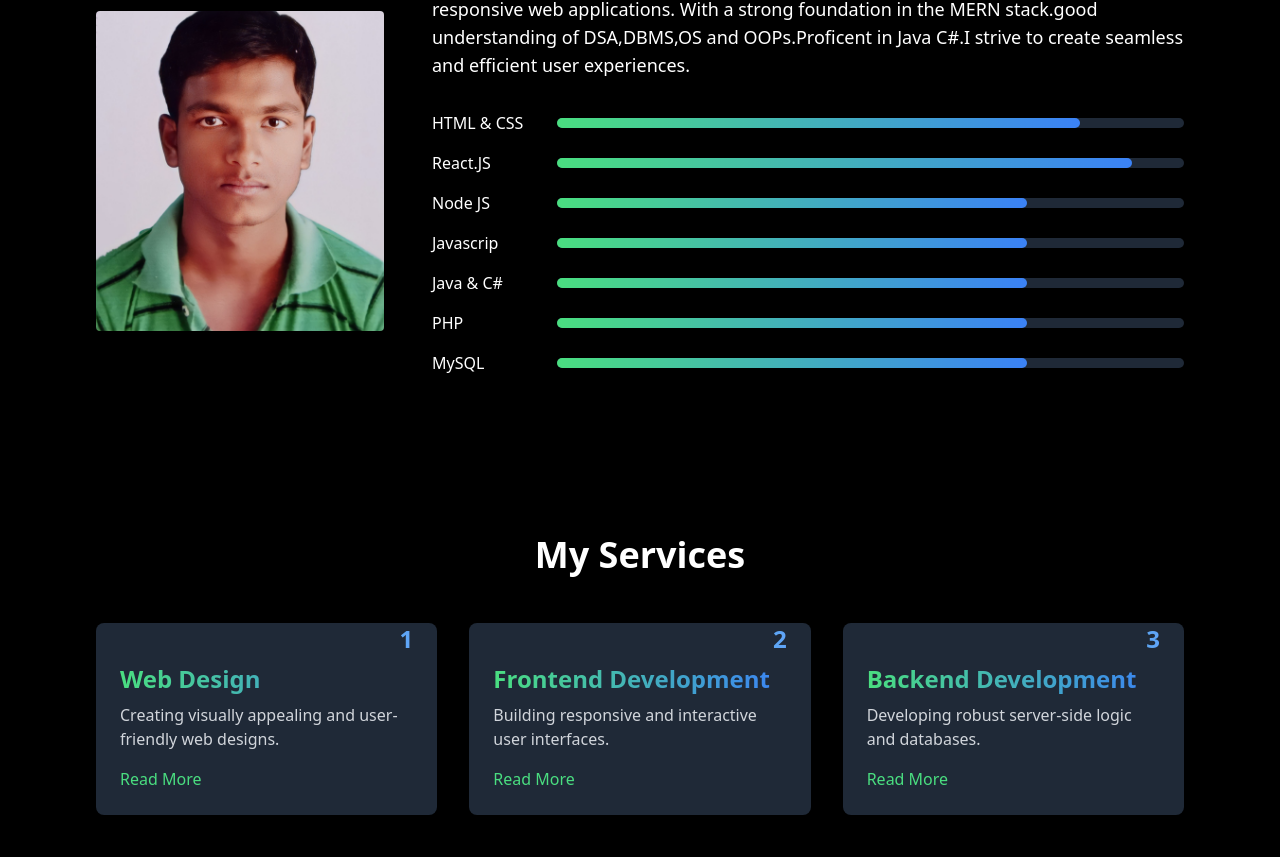
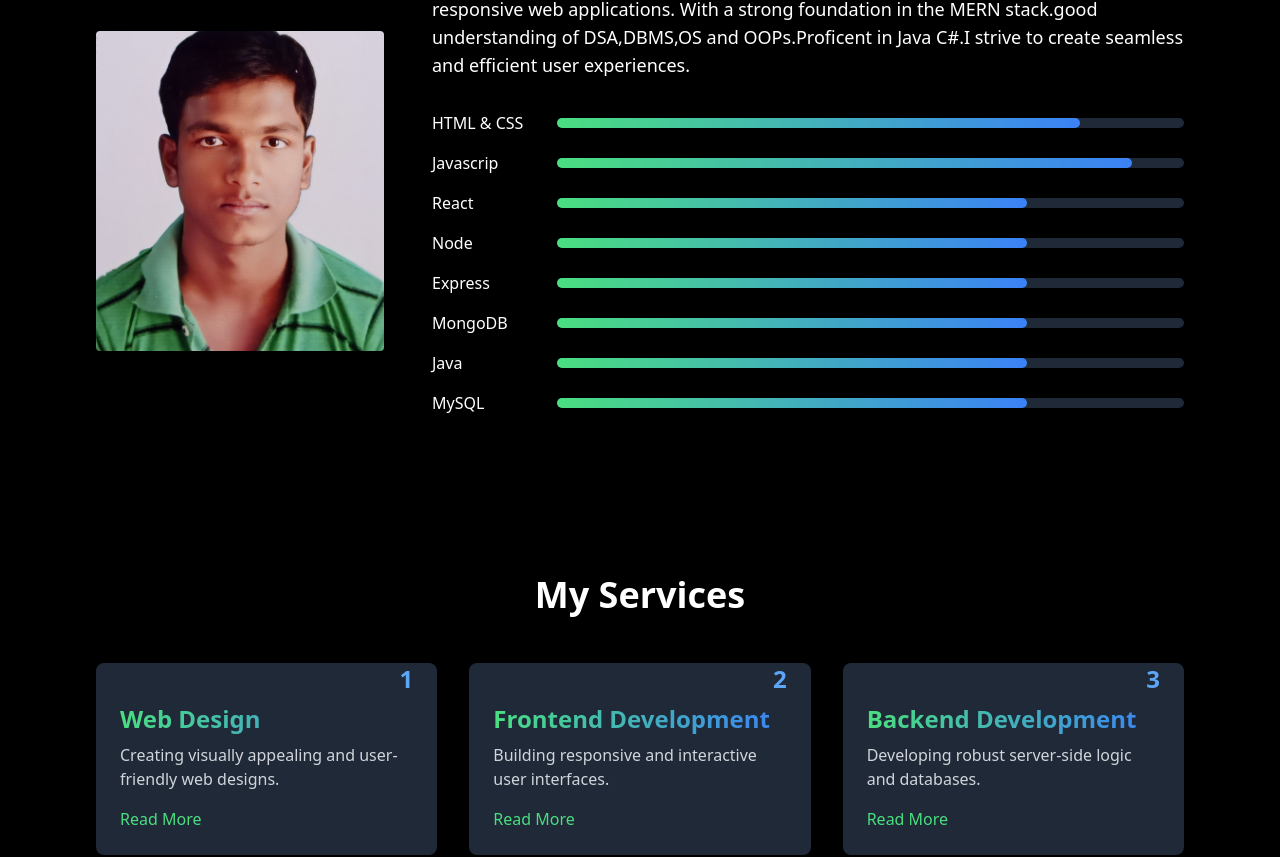
Before and after one commit to suvasanpui/MyPortfolio, a React (Vite) app: page / in a window 1280 px wide. Shown: the part 721-1578 px from the top of the page. Built offline with nearby package versions, Linux system fonts and the light colour scheme.

Commit message:
portfolio

```diff
--- a/src/components/About.jsx
+++ b/src/components/About.jsx
@@ -33,7 +33,7 @@ const About = () => {
               </div>
               <div className="flex items-center">
                 <label htmlFor="htmlandcss" className="w-2/12">
-                  React.JS
+                  Javascrip
                 </label>
                 <div className="grow bg-gray-800 rounded-full h-2.5">
                   <div
@@ -44,7 +44,7 @@ const About = () => {
               </div>
               <div className="flex items-center">
                 <label htmlFor="htmlandcss" className="w-2/12">
-                  Node JS
+                  React
                 </label>
                 <div className="grow bg-gray-800 rounded-full h-2.5">
                   <div
@@ -55,7 +55,7 @@ const About = () => {
               </div>
               <div className="flex items-center">
                 <label htmlFor="htmlandcss" className="w-2/12">
-                  Javascrip
+                  Node
                 </label>
                 <div className="grow bg-gray-800 rounded-full h-2.5">
                   <div
@@ -66,7 +66,7 @@ const About = () => {
               </div>
               <div className="flex items-center">
                 <label htmlFor="htmlandcss" className="w-2/12">
-                  Java & C#
+                  Express
                 </label>
                 <div className="grow bg-gray-800 rounded-full h-2.5">
                   <div
@@ -77,7 +77,18 @@ const About = () => {
               </div>
               <div className="flex items-center">
                 <label htmlFor="htmlandcss" className="w-2/12">
-                  PHP
+                  MongoDB
+                </label>
+                <div className="grow bg-gray-800 rounded-full h-2.5">
+                  <div
+                    className="bg-gradient-to-r from-green-400 to-blue-500 h-2.5 rounded-full
+                    transform transition-transform duration-300 hover:scale-105 w-9/12"
+                  ></div>
+                </div>
+              </div>
+              <div className="flex items-center">
+                <label htmlFor="htmlandcss" className="w-2/12">
+                  Java
                 </label>
                 <div className="grow bg-gray-800 rounded-full h-2.5">
                   <div
--- a/src/components/Contact.jsx
+++ b/src/components/Contact.jsx
@@ -1,5 +1,5 @@
 import React from 'react'
-import { FaEnvelope, FaMapMarkedAlt, FaPhone } from 'react-icons/fa'
+import { FaEnvelope, FaLinkedin, FaMapMarkedAlt, FaPhone } from 'react-icons/fa'
 
 const Contact = () => {
   return (
@@ -23,9 +23,14 @@ const Contact = () => {
                 <span>+91 7479108631</span>
             </div>
             <div className='mb-4'>
+                <FaLinkedin className="inline-block text-green-400 mr-2" />
+                <span><a href='https://linkedin.com/in/suva-sanpui'>Linkedin</a></span>
+            </div>
+            <div className='mb-4'>
                 <FaMapMarkedAlt className='inline-block text-green-400 mr-2'></FaMapMarkedAlt>
-                <span>Diamond Harbour, 24 parganas(South), West Bengal, India , 743375</span>
+                <span>Diamond Harbour, Kolkata, West Bengal, India , 743375</span>
             </div>
+
           </div>
           <div className='flex-1 w-full'>
             <form className='space-y-4'>
--- a/src/components/Footer.jsx
+++ b/src/components/Footer.jsx
@@ -32,7 +32,7 @@ const Footer = () => {
             <a href="#" className="text-gray-400 hover:text-white">
               <FaTwitter />
             </a>
-            <a href="https://www.linkedin.com/in/suva-sanpui-1668b2231?utm_source=share&utm_campaign=share_via&utm_content=profile&utm_medium=android_app" className="text-gray-400 hover:text-white">
+            <a href="https://linkedin.com/in/suva-sanpui">
               <FaLinkedin />
             </a>
             <a href="https://github.com/suvasanpui" className="text-gray-400 hover:text-white">
```
Also changed, not shown: 1 other file (tests, documents, lock files or other folders).
